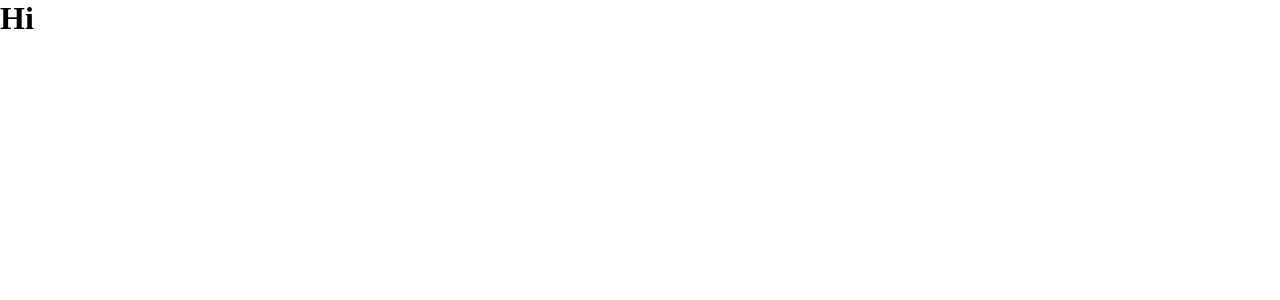
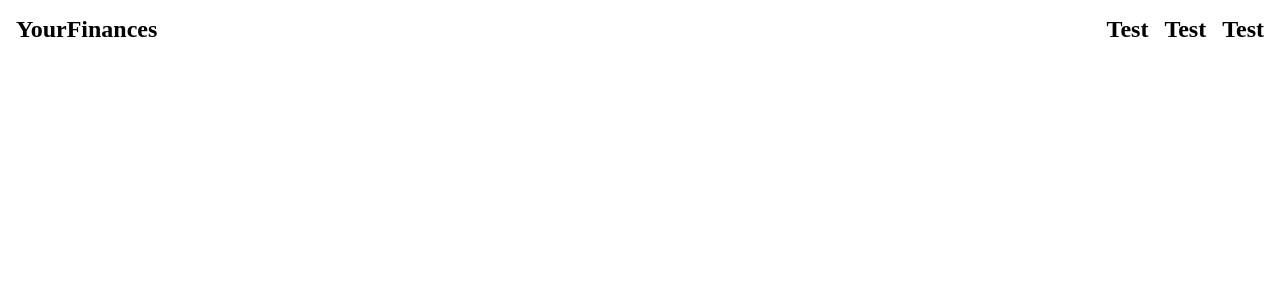
Before and after one commit to jonmico/your-finances, a React (Vite) app in the folder client/: page /app in a window 1280 px wide. Shown: the top 300 px of the page. Built offline with nearby package versions, Linux system fonts and the light colour scheme.

Commit message:
Early GlobalNav.

```diff
--- a/client/src/App.tsx
+++ b/client/src/App.tsx
@@ -1,7 +1,15 @@
+import styled from 'styled-components';
+import GlobalNav from './components/global-nav';
+
+const StyledApp = styled.div`
+  display: grid;
+  grid-template-columns: repeat(8, 1fr);
+`;
+
 export default function App() {
   return (
-    <div>
-      <h1>Hi</h1>
-    </div>
+    <StyledApp>
+      <GlobalNav />
+    </StyledApp>
   );
 }
--- /dev/null
+++ b/client/src/components/global-nav.tsx
@@ -0,0 +1,28 @@
+import styled from 'styled-components';
+
+const StyledNav = styled.nav`
+  grid-column: -1 / 1;
+  display: flex;
+  align-items: center;
+  justify-content: space-between;
+  padding: 1rem;
+`;
+
+const LinkContainer = styled.div`
+  display: flex;
+  align-items: center;
+  gap: 1rem;
+`;
+
+export default function GlobalNav() {
+  return (
+    <StyledNav>
+      <h1>YourFinances</h1>
+      <LinkContainer>
+        <h1>Test</h1>
+        <h1>Test</h1>
+        <h1>Test</h1>
+      </LinkContainer>
+    </StyledNav>
+  );
+}
```
